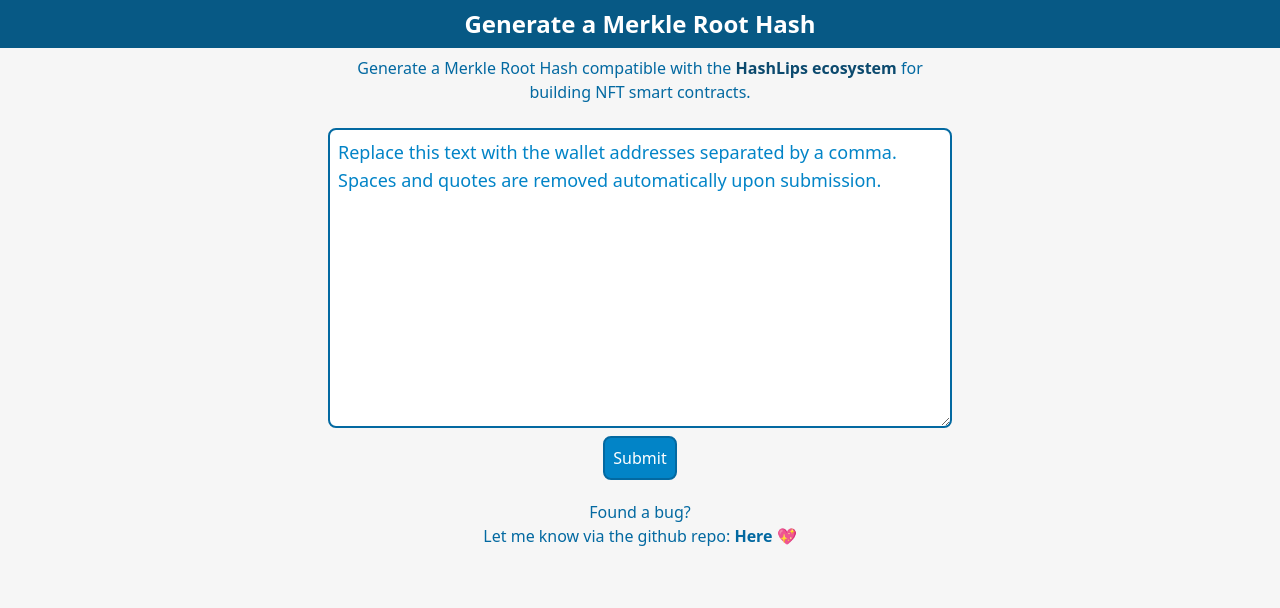
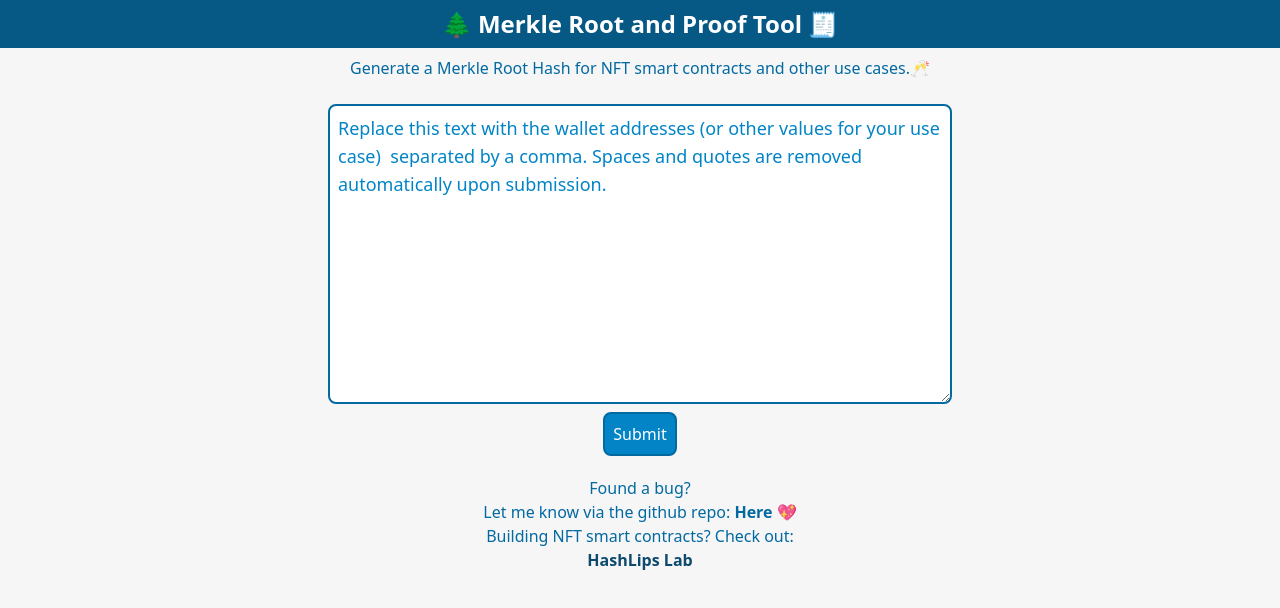
Before and after one commit to lawrenceaph/merklerootgenerator-nextjs, a Next.js app: page /components/merkle in a window 1280 px wide. Shown: the top 608 px of the page. Built offline with nearby package versions, Linux system fonts and the light colour scheme.

Commit message:
improved

```diff
--- a/pages/components/hexProof.js
+++ /dev/null
@@ -1,35 +0,0 @@
-
-
-import { useForm } from "react-hook-form";
-import { useState, useEffect } from "react";
-import { MerkleTree } from "merkletreejs";
-import keccak256 from "keccak256";
-import toast from "react-hot-toast";
-import Link from "next/link";
-
-
-
-
-export default function HexProof({theMerkleONe}) {
-    const [addressProof, setAddressProof] = useState();
-
-    useEffect(()=> {
-        const forHex = '0xbEdc17015C841678885D9F7948bC0C1f16D05202';
-        const gettheProof = async()=> {
-            const proofGet = await theMerkleONe().getHexProof(keccak256(forHex));
-            setAddressProof(proofGet);
-        };gettheProof();
-    }, [theMerkleONe])
-
-
-
-
-
-    return (
-    <div>
-
-
-
-    </div>
-  )
-}
--- a/pages/components/merkle.js
+++ b/pages/components/merkle.js
@@ -6,7 +6,7 @@ import { MerkleTree } from "merkletreejs";
 import keccak256 from "keccak256";
 import toast from "react-hot-toast";
 import Link from "next/link";
-import HexProof from "./hexProof";
+import Head from "next/head";
 
 export default function Merkle(){
 
@@ -50,23 +50,26 @@ const { register, handleSubmit, watch, formState: { errors } } = useForm();
 
 console.log(watch("example")); // watch input value by passing the name of it
 const onSubmit = (data) => {
- generateMerkleHash(data);
+ generateMerkleHash(data);toast.success("Root Hash Generated!")
 }
 
-const goSubmit = (data) => {generateProof(data);}
+const goSubmit = (data) => {generateProof(data);toast.success('Proof Generated!')}
 
 console.log("The Merkle:",theMerkleOne);
 console.log(theRootHash)
 console.log(sampleProof)
 return(
 <>
+<Head>
+<title>  Merkle Root and Proof Tool </title>
+</Head>
 <div className="flex flex-col items-center">
-<div className="h-12 bg-sky-800 w-full flex flex-col items-center justify-center text-white font-bold text-2xl">
-    Generate a Merkle Root Hash
+<div className="h-12 bg-sky-800 w-full flex flex-col items-center justify-center text-white font-bold text-md md:text-2xl">
+    🌲 Merkle Root and Proof Tool 🧾
 </div>
 <div className="md:w-1/2">
 <div className="text-sky-700 text-center p-2">
-    Generate a Merkle Root Hash compatible with the <Link href='https://github.com/hashlips-lab'><a className="font-semibold text-sky-900 cursor-pointer">HashLips ecosystem </a></Link> for building NFT smart contracts.
+    Generate a Merkle Root Hash for NFT smart contracts and other use cases.🥂
 
 </div>
 {theRootHash &&
@@ -82,14 +85,11 @@ return(
 </div>
 }
     <form className="flex flex-col items-center justify-center m-2" onSubmit={handleSubmit(onSubmit)}>
-      {/* register your input into the hook by invoking the "register" function */}
 
-      {/* include validation with required or other standard HTML validation rules */}
       <textarea className="w-full m-2 border-2 p-2 text-sky-600 border-sky-700 text-lg rounded-lg" rows={10}
-       defaultValue={'Replace this text with the wallet addresses separated by a comma. Spaces and quotes are removed automatically upon submission. '}
+       defaultValue={'Replace this text with the wallet addresses (or other values for your use case)  separated by a comma. Spaces and quotes are removed automatically upon submission. '}
         {...register("addresses", { required: true })} />
-      {/* errors will return when field validation fails  */}
-      {errors.exampleRequired && <span>This field is required</span>}
+      {errors.addresses && <span>This field is required</span>}
 
       <input className="border rounded-lg border-2 border-sky-700 bg-sky-600 p-2 text-white" type="submit" />
     </form>
@@ -100,8 +100,8 @@ return(
 <div className="">
   {theRootHash && theMerkleOne &&
 <>
-<div>
-  Get proof for an address here:
+<div className="text-sky-700">
+  Get the Merkle proof for an address here:
   </div>
 
 <form className="flex flex-col items-center justify-center m-2" onSubmit={handleSubmit(goSubmit)}>
@@ -127,7 +127,7 @@ return(
 
 <div className="break-all">
 <div className="font-semibold text-center">
-Your Proof:
+Your Merkle Proof:
 </div>
 
 [&ldquo;{sampleProof.join('","')}&ldquo;]
@@ -137,9 +137,14 @@ Your Proof:
 </div>
 
 <div className=' text-center text-sky-700 mt-5 break-all'>
+
 Found a bug? <br/> Let me know via the github repo: <Link  href="https://github.com/lawrenceaph/merklerootgenerator-nextjs"><a className="font-bold">Here 💖</a></Link>
 
 </div>
+<div className="text-center text-sky-700">
+  Building NFT smart contracts? Check out: <br/>
+  <Link href='https://github.com/hashlips-lab'><a className=" text-center font-semibold text-sky-900 cursor-pointer">HashLips Lab </a></Link></div>
+
 </div>
 </div>
 </>
```
